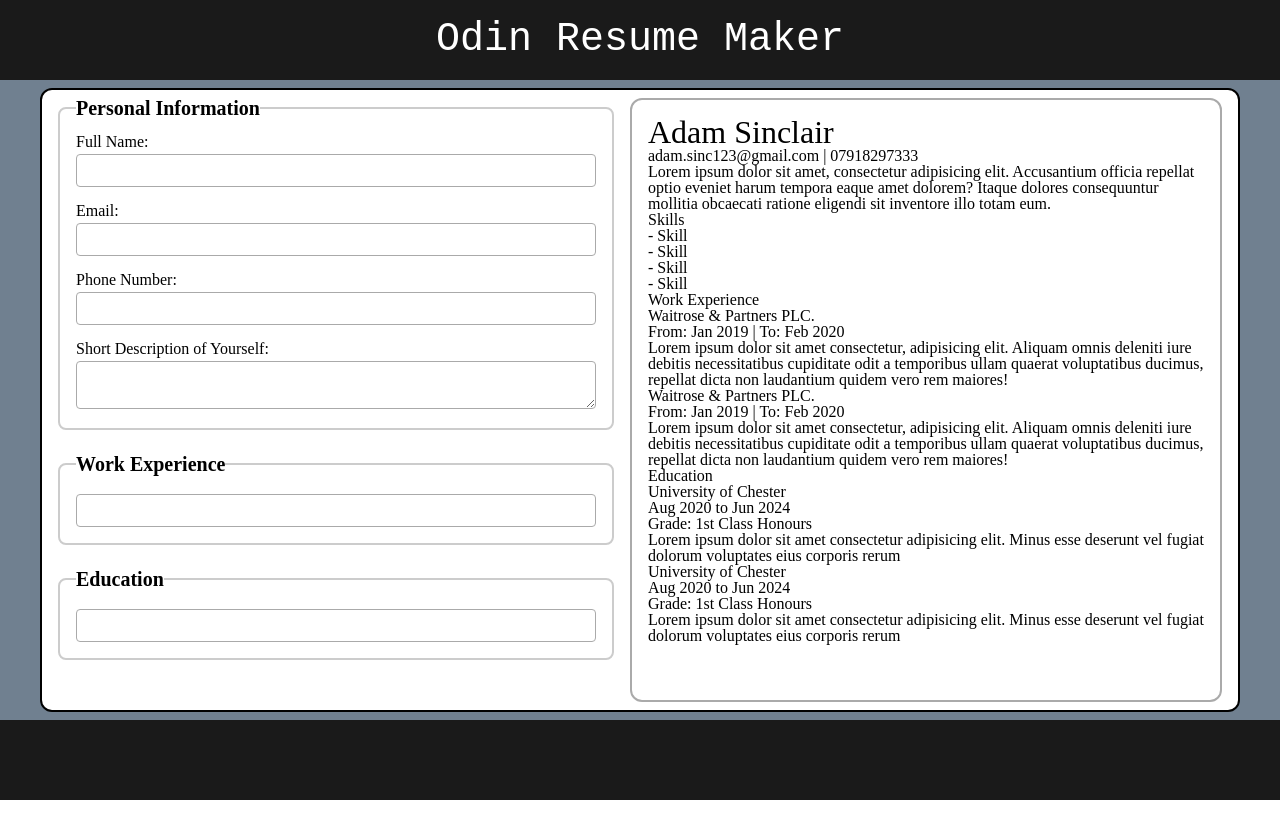
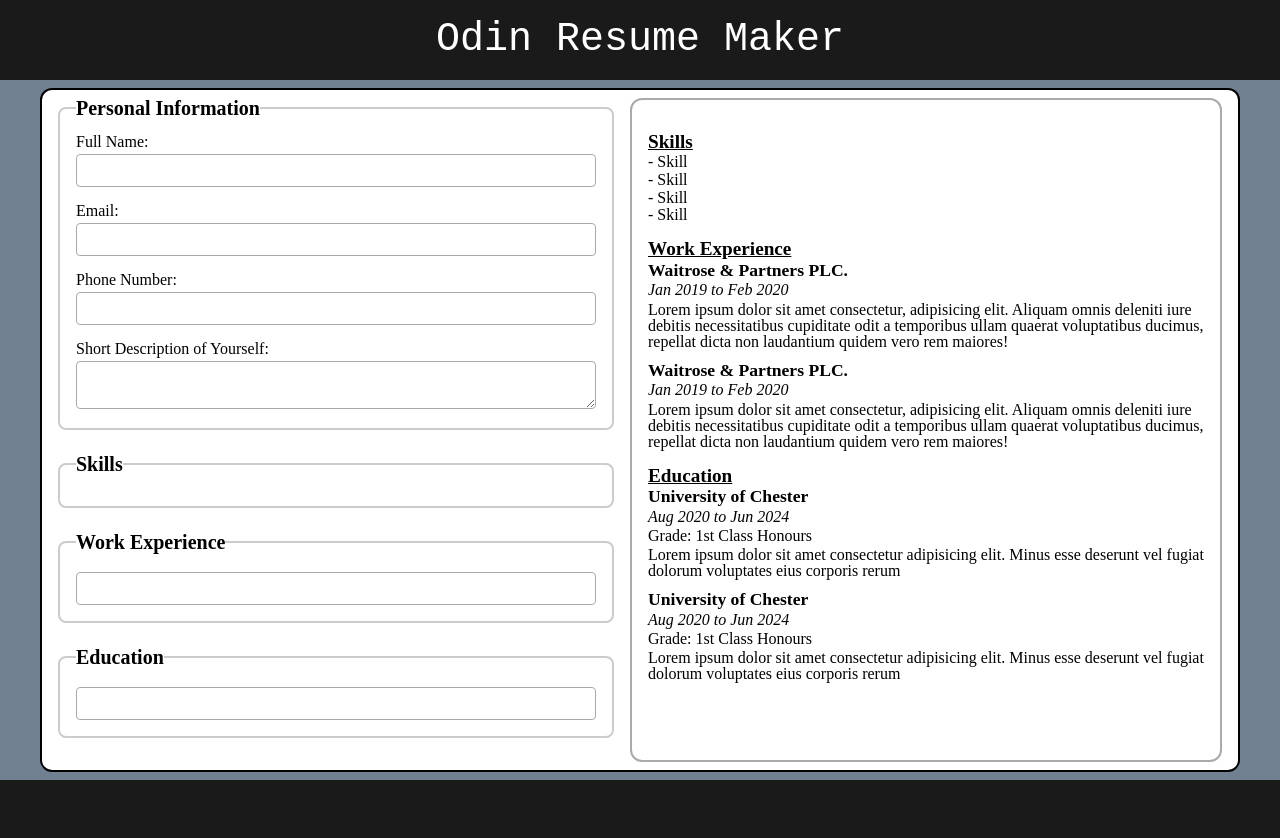
Before and after one commit to adamdrsinc/react-resume-maker, a React (Vite) app: page / in a window 1280 px wide. Shown: the top 838 px of the page. Before the commit the page ends 800 px from the top, so only its background shows below. Built offline with nearby package versions, Linux system fonts and the light colour scheme.

Commit message:
Add styling for ResumeContainer

```diff
--- a/src/ResumeContainer.css
+++ b/src/ResumeContainer.css
@@ -9,8 +9,49 @@
   padding: 16px;
 }
 
-#resume-container #resume-name{
+.initial-info-container{
+  text-align: center;
+  margin-bottom: 0.5rem;
+}
+
+#resume-name{
   color: black;
+  font-size: 2rem;
+  margin-bottom: 0.1rem;
+}
 
-  font-size: 2rem;
+#resume-container > *{
+  margin-bottom: 1rem;
 }
+
+li + li{
+  margin-top: 0.1rem;
+}
+
+.section-title{
+  margin-bottom: 0.2rem;
+  font-size: 1.2rem;
+  font-weight: bold;
+  text-decoration: underline;
+}
+
+.work-experience + .work-experience,
+.education + .education{
+  margin-top: 0.75rem;
+}
+
+.work-experience > *,
+.education > *{
+  margin-top: 0.2rem;
+}
+
+.work-experience > h1,
+.education > h1{
+  font-size: 1.1rem;
+  font-weight: 600;
+}
+
+.work-experience > h2,
+.education > h2{
+  font-style: italic;
+}
--- a/src/ResumeContainer.jsx
+++ b/src/ResumeContainer.jsx
@@ -1,33 +1,41 @@
 import "./ResumeContainer.css"
 
-export default function ResumeContainer(){
+export default function ResumeContainer(props){
+    const fullNameState    = props.states.fullNameState;
+    const emailState       = props.states.emailState;
+    const phoneNumberState = props.states.phoneNumberState;
+    const descriptionState = props.states.descriptionState;
+
     return (
         <div id="resume-container">
-            <h1 id="resume-name">Adam Sinclair</h1>
-            <h2><span>adam.sinc123@gmail.com | 07918297333</span></h2>
-            <p>Lorem ipsum dolor sit amet, consectetur adipisicing elit. Accusantium officia repellat optio eveniet harum tempora eaque amet dolorem? Itaque dolores consequuntur mollitia obcaecati ratione eligendi sit inventore illo totam eum.</p>
+            <div className="initial-info-container">
+                <h1 id="resume-name">{fullNameState.stateValue}</h1>
+                <h2>{emailState.stateValue} {phoneNumberState.stateValue && emailState.stateValue && "|"} {phoneNumberState.stateValue}</h2>
+            </div>
+            <p>{descriptionState.stateValue}</p>
             <ul id="skills">
-                <h1>Skills</h1>
+                <h1 className="section-title">Skills</h1>
                 <li>- Skill</li>
                 <li>- Skill</li>
                 <li>- Skill</li>
                 <li>- Skill</li>
             </ul>
             <div id="work-experience-container">
-                <h1>Work Experience</h1>
+                <h1 className="section-title">Work Experience</h1>
                 <div className="work-experience">
                     <h1>Waitrose &amp; Partners PLC.</h1>
-                    <h2><span className="bold">From:</span> Jan 2019 | <span classList="bold">To:</span> Feb 2020</h2>
+                    <h2>Jan 2019 to Feb 2020</h2>
                     <p>Lorem ipsum dolor sit amet consectetur, adipisicing elit. Aliquam omnis deleniti iure debitis necessitatibus cupiditate odit a temporibus ullam quaerat voluptatibus ducimus, repellat dicta non laudantium quidem vero rem maiores!</p>
                 </div>
                 <div className="work-experience">
                     <h1>Waitrose &amp; Partners PLC.</h1>
-                    <h2><span className="bold">From:</span> Jan 2019 | <span classList="bold">To:</span> Feb 2020</h2>
+                                        <h2>Jan 2019 to Feb 2020</h2>
+
                     <p>Lorem ipsum dolor sit amet consectetur, adipisicing elit. Aliquam omnis deleniti iure debitis necessitatibus cupiditate odit a temporibus ullam quaerat voluptatibus ducimus, repellat dicta non laudantium quidem vero rem maiores!</p>
                 </div>
             </div>
             <div id="education-container">
-                <h1>Education</h1>
+                <h1 className="section-title">Education</h1>
                 <div className="education">
                     <h1>University of Chester</h1>
                     <h2>Aug 2020 to Jun 2024</h2>
--- a/src/ResumeForm.jsx
+++ b/src/ResumeForm.jsx
@@ -21,6 +21,10 @@
             </fieldset>
 
             <fieldset>
+                <legend>Skills</legend>
+            </fieldset>
+
+            <fieldset>
                 <legend>Work Experience</legend>
                 <input type="text" name="" id="" />
             </fieldset>
--- a/src/index.css
+++ b/src/index.css
@@ -17,6 +17,7 @@
   align-items: center;
   min-height: 100vh;
   background-color: slategray;
+  max-width: 100%;
 
   --header-color: rgb(26, 26, 26);
 }
```
